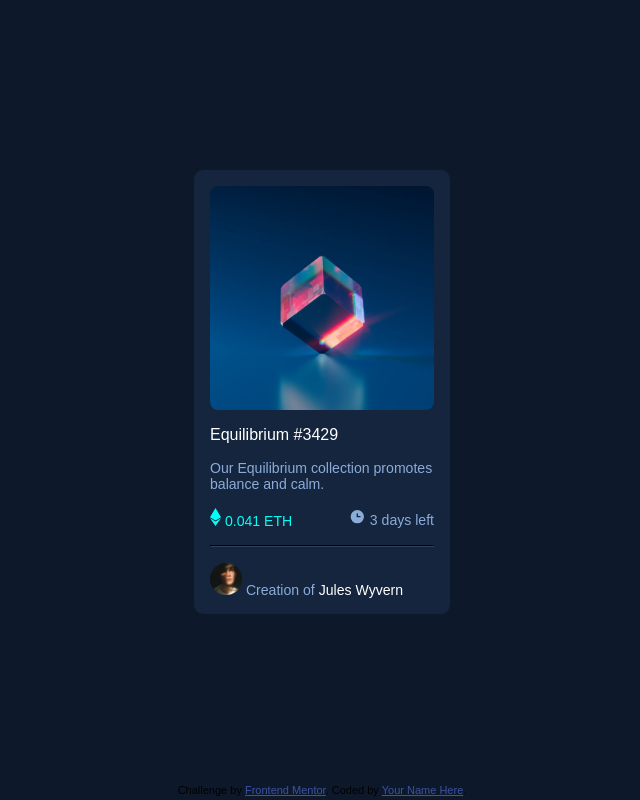
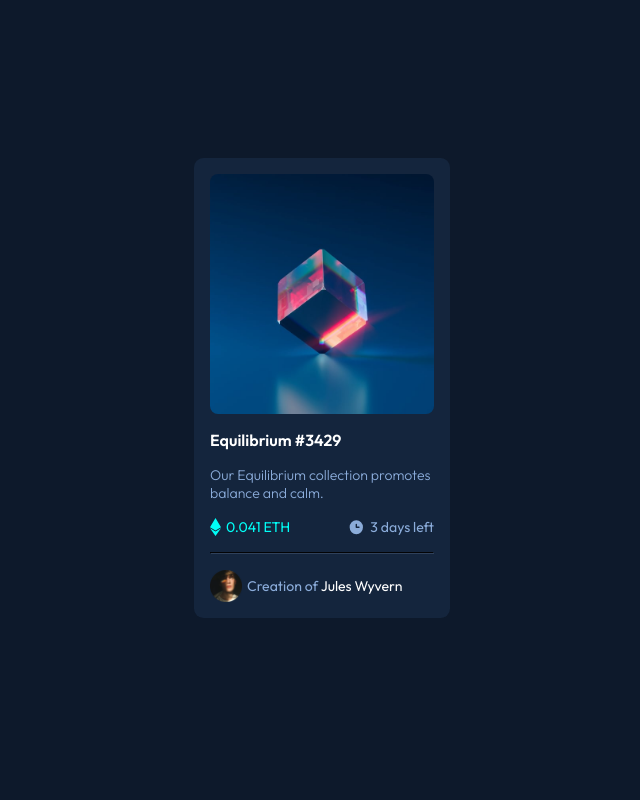
Before and after one commit to Code-with-Vico/nft-preview-card-component-main, a plain HTML site: page index.html in a window 1280 px wide. Shown: the whole page, without its empty margins (318-958 px from the left). Drawn offline with Linux system fonts and the light colour scheme.

Commit message:
added active state

```diff
--- /dev/null
+++ b/CSS/media-screen.css
@@ -0,0 +1,8 @@
+        /* MOBILE */
+
+@media (max-width: 450px) {
+    .main {
+        width: 100%;
+        height: 100%;
+    }
+}
--- a/CSS/style.css
+++ b/CSS/style.css
@@ -6,86 +6,108 @@
 
 body {
     background: hsl(217, 54%, 11%);
-    font-family: sans-serif;
+    font-family: 'Outfit', sans-serif;
 }
 
 .container {
     display: flex;
     align-items: center;
     justify-content: center;
-    height: 98vh;
+    height: 97vh;
 }
 
-.main {
+.card {
     background: hsl(216, 50%, 16%);
     display: flex;
     flex-direction: column;
-    /* align-items: center; */
-    /* justify-content: center; */
+    justify-content: center;
     width: 16rem;
-    padding: 1rem 1rem 0;
+    padding: 1rem;
     border-radius: 0.6rem;
 }
 
-.main .showcase {
+.showcase {
+    background: url("/images/image-equilibrium.jpg") no-repeat center center/cover;
     width: 14rem;
+    height: 240px;
+    transition: 0.9s ease-in-out;
     border-radius: 0.5rem;
 }
 
-.main .showcase ,
-.main p ,
-.main span ,
-.main hr {
+/* ACTIVE STATE */
+.showcase:hover {
+    background: cyan url("/images/icon-view.svg") no-repeat center center;
+    opacity: 0.5;
+    filter: brightness(1.3);
+}
+
+.card p, span {
+    color: hsl(215, 51%, 70%);
+}
+
+.showcase, .main-text, .value, hr {
     margin-bottom: 1rem;
 }
 
-.main p:nth-child(2) {
+.main-text h4 {
     color: hsl(0, 0%, 100%);
-    /* font-weight: 600; */
+    font-weight: 600;
+    margin-bottom: 1rem;
 }
 
-.main p, span {
-    color: hsl(215, 51%, 70%);
+.main-text p {
+    font-size: 0.88rem;
+    font-weight: 300;
 }
 
-.main p:nth-child(3) {
+.value {
+    display: flex;
+    flex-direction: row;
+    justify-content: space-between;
     font-size: 0.88rem;
+    font-weight: 400;
 }
 
-.main .value {
+.crypto {
     display: flex;
     flex-direction: row;
-    text-align: center;
-    justify-content: space-between;
-    font-size: 0.88rem;
+    gap: 5px;
 }
 
-.value span:nth-child(1) {
+.crypto span {
     color: hsl(178, 100%, 50%);
 }
 
-.main hr {
+.time {
+    display: flex;
+    flex-direction: row;
+    gap: 5px;
+}
+
+hr {
     border-color: hsl(215, 32%, 27%);
 
 }
 
-.profile p {
-    font-size: 0.88rem;
-    /* text-align: center; */
+.profile {
+    display: flex;
+    flex-direction: row;
+    align-items: center;
+    gap: 5px;
 }
 
 .profile img {
     width: 2rem;
 }
 
+.profile p {
+    font-size: 0.88rem;
+    font-weight: 400;
+}
+
 .profile span {
     color: hsl(0, 0%, 100%);
 }
 
-   /* ACTIVE STATE */
-   .showcase img:active {
-        background: aqua;
-   }
-
-.attribution { font-size: 11px; text-align: center; }
+.attribution { color: white; font-size: 11px; text-align: center; }
 .attribution a { color: hsl(228, 45%, 44%); }
--- a/index.html
+++ b/index.html
@@ -6,7 +6,11 @@
 
   <link rel="icon" type="image/png" sizes="32x32" href="./images/favicon-32x32.png">
 
+  <link href="https://fonts.googleapis.com/css2?family=Outfit:wght@300;400;600&display=swap" rel="stylesheet">
+
   <link rel="stylesheet" href="CSS/style.css">
+
+  <link rel="stylesheet" href="CSS/media-screen.css">
 
   <title>Frontend Mentor | NFT preview card component</title>
 
@@ -15,30 +19,44 @@
 </head>
 <body>
     <div class="container">
-      <div class="main">
+      <div class="card">
 
-        <img class="showcase" src="images/image-equilibrium.jpg" alt="">
+        <div class="showcase">
+          <!-- <img src="images/image-equilibrium.jpg" alt=""> -->
+        </div>
+        <div class="main-text">
+          <h4>Equilibrium #3429</h4>
 
-        <p>Equilibrium #3429</p>
-
-        <p>Our Equilibrium collection promotes balance and calm.</p>
+          <p>Our Equilibrium collection promotes balance and calm.</p>
+        </div>
 
         <div class="value">
-          <span><svg width="11" height="18" xmlns="http://www.w3.org/2000/svg"><path d="M11 10.216 5.5 18 0 10.216l5.5 3.263 5.5-3.262ZM5.5 0l5.496 9.169L5.5 12.43 0 9.17 5.5 0Z" fill="#00FFF8"/></svg> 0.041 ETH</span>
-          <span><svg width="17" height="17" xmlns="http://www.w3.org/2000/svg"><path d="M8.305 2.007a6.667 6.667 0 1 0 0 13.334 6.667 6.667 0 0 0 0-13.334Zm2.667 7.334H8.305a.667.667 0 0 1-.667-.667V6.007a.667.667 0 0 1 1.334 0v2h2a.667.667 0 0 1 0 1.334Z" fill="#8BACD9"/></svg> 3 days left</span>
+          <div class="crypto">
+            <img src="images/icon-ethereum.svg" alt="">
+            <span> 0.041 ETH</span>
+          </div>
+
+          <div class="time">
+            <img src="images/icon-clock.svg" alt="">
+            <span> 3 days left</span>
+          </div>
+
         </div>
 
           <hr>
+
         <div class="profile">
-          <p><img src="images/image-avatar.png" alt="">       Creation of <span>Jules Wyvern</span></p>
+            <img src="images/image-avatar.png" alt="">
+
+            <p>Creation of <span>Jules Wyvern</span></p>
         </div>
 
       </div>
     </div>
 
   <div class="attribution">
-    Challenge by <a href="https://www.frontendmentor.io?ref=challenge" target="_blank">Frontend Mentor</a>.
-    Coded by <a href="#">Your Name Here</a>.
+    <marquee behavior="" direction="">Challenge by <a href="https://www.frontendmentor.io?ref=challenge" target="_blank">Frontend Mentor</a>.
+    Coded by <a href="#">Victory Odagwe</a>.</marquee>
   </div>
 </body>
 </html>
```
